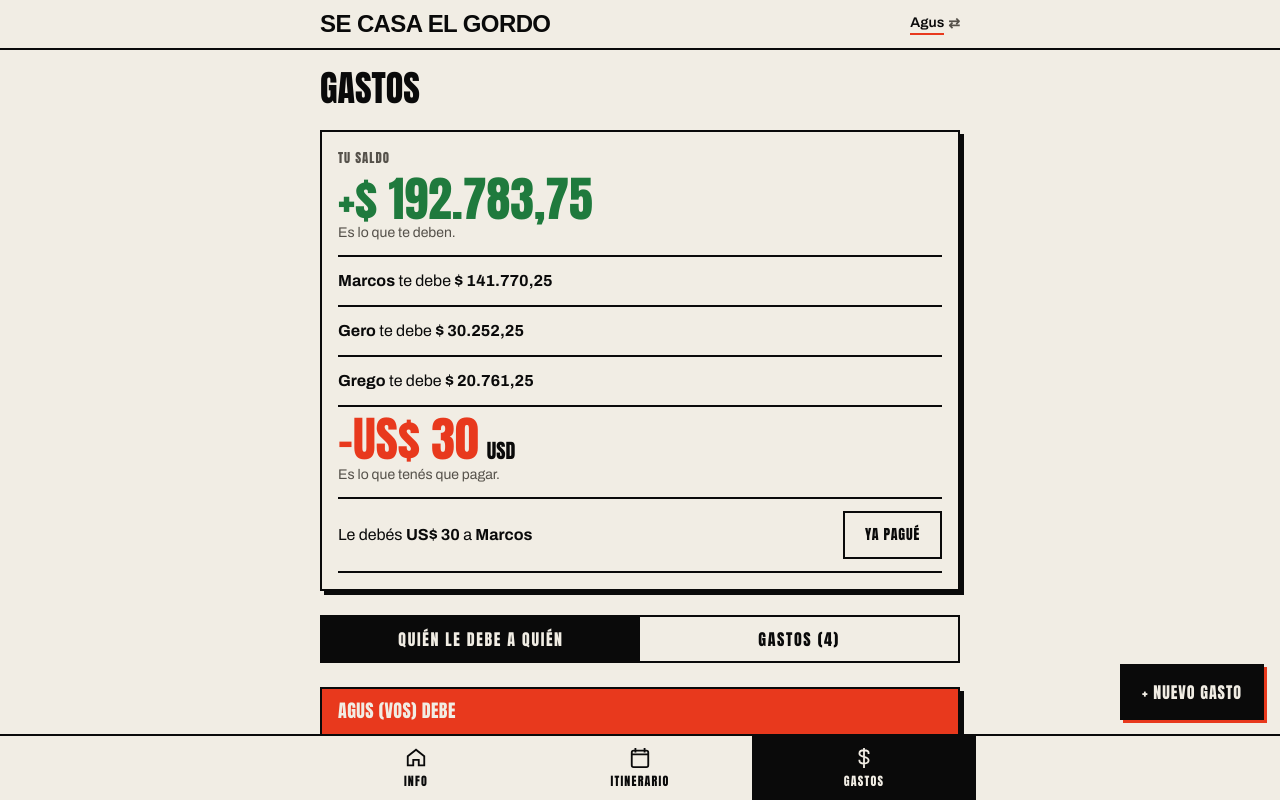
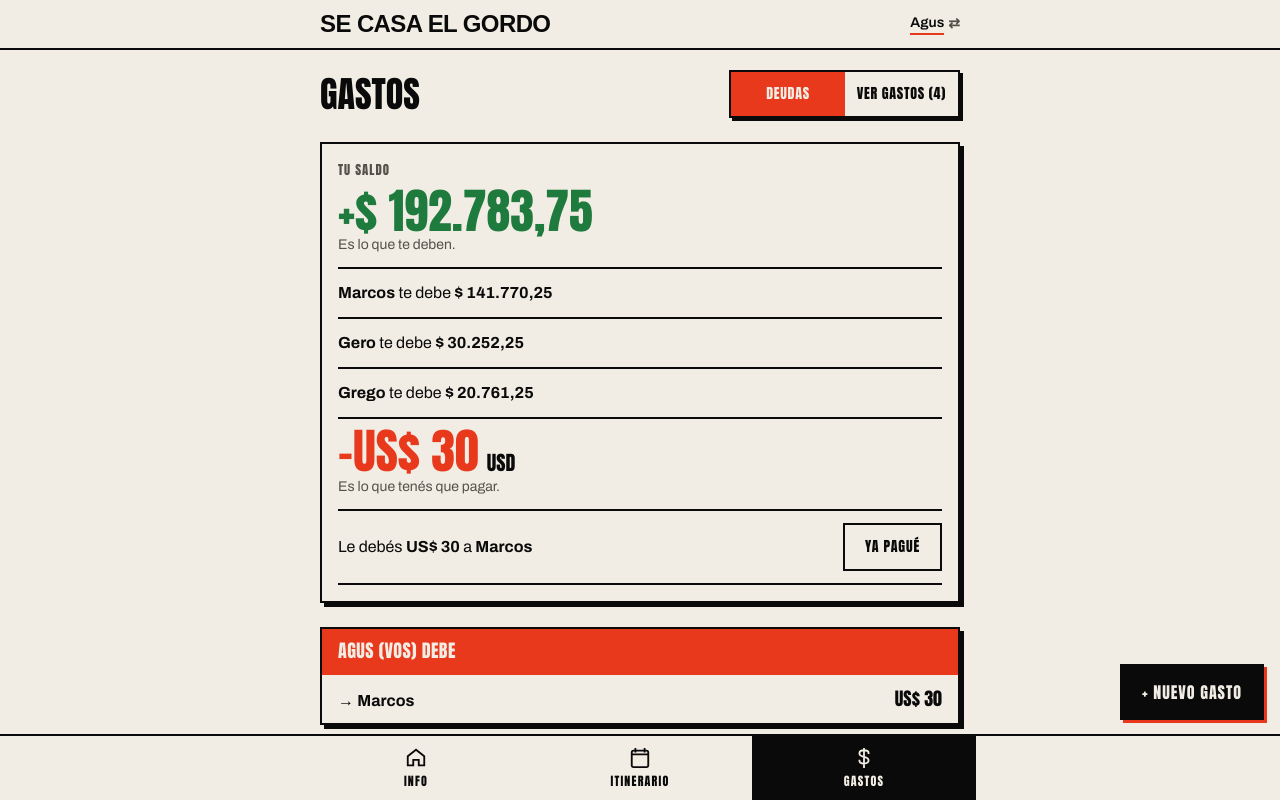
Before and after one commit to aguzbruno/secasaelgordo, a Next.js app: page /gastos in a window 1280 px wide. Both pictures are taken after a click on the button "AGUS". Shown: the top 800 px of the page. Built offline with nearby package versions, Linux system fonts and the light colour scheme; a web font is replaced by a local one.

Commit message:
Gastos: selector de vista arriba, al lado del título

```diff
--- a/src/components/Expenses.tsx
+++ b/src/components/Expenses.tsx
@@ -72,7 +72,24 @@ export function Expenses() {
 
   return (
     <div className="space-y-6">
-      <h1 className="font-display text-4xl uppercase leading-none">Gastos</h1>
+      <div className="flex items-center justify-between gap-3">
+        <h1 className="font-display text-4xl uppercase leading-none">Gastos</h1>
+        <div role="tablist" aria-label="Vista" className="grid grid-cols-2 border-2 border-ink shadow-[3px_3px_0_var(--ink)]">
+          {(["saldos", "gastos"] as const).map((v) => (
+            <button
+              key={v}
+              role="tab"
+              aria-selected={view === v}
+              onClick={() => setView(v)}
+              className={`min-h-11 px-3 font-display text-sm tracking-wider whitespace-nowrap uppercase ${
+                view === v ? "bg-signal text-paper" : "bg-paper"
+              }`}
+            >
+              {v === "saldos" ? "Deudas" : `Ver gastos (${db.expenses.length})`}
+            </button>
+          ))}
+        </div>
+      </div>
 
       {!ready ? (
         <p className="font-semibold">Cargando…</p>
@@ -126,20 +143,6 @@ export function Expenses() {
               );
             })}
           </section>
-
-          <div role="tablist" aria-label="Vista" className="grid grid-cols-2 border-2 border-ink">
-            {(["saldos", "gastos"] as const).map((v) => (
-              <button
-                key={v}
-                role="tab"
-                aria-selected={view === v}
-                onClick={() => setView(v)}
-                className={`min-h-11 font-display uppercase tracking-widest ${view === v ? "bg-ink text-paper" : ""}`}
-              >
-                {v === "saldos" ? "Quién le debe a quién" : `Gastos (${db.expenses.length})`}
-              </button>
-            ))}
-          </div>
 
           {actionError && (
             <p role="alert" className="font-semibold text-signal">
```
